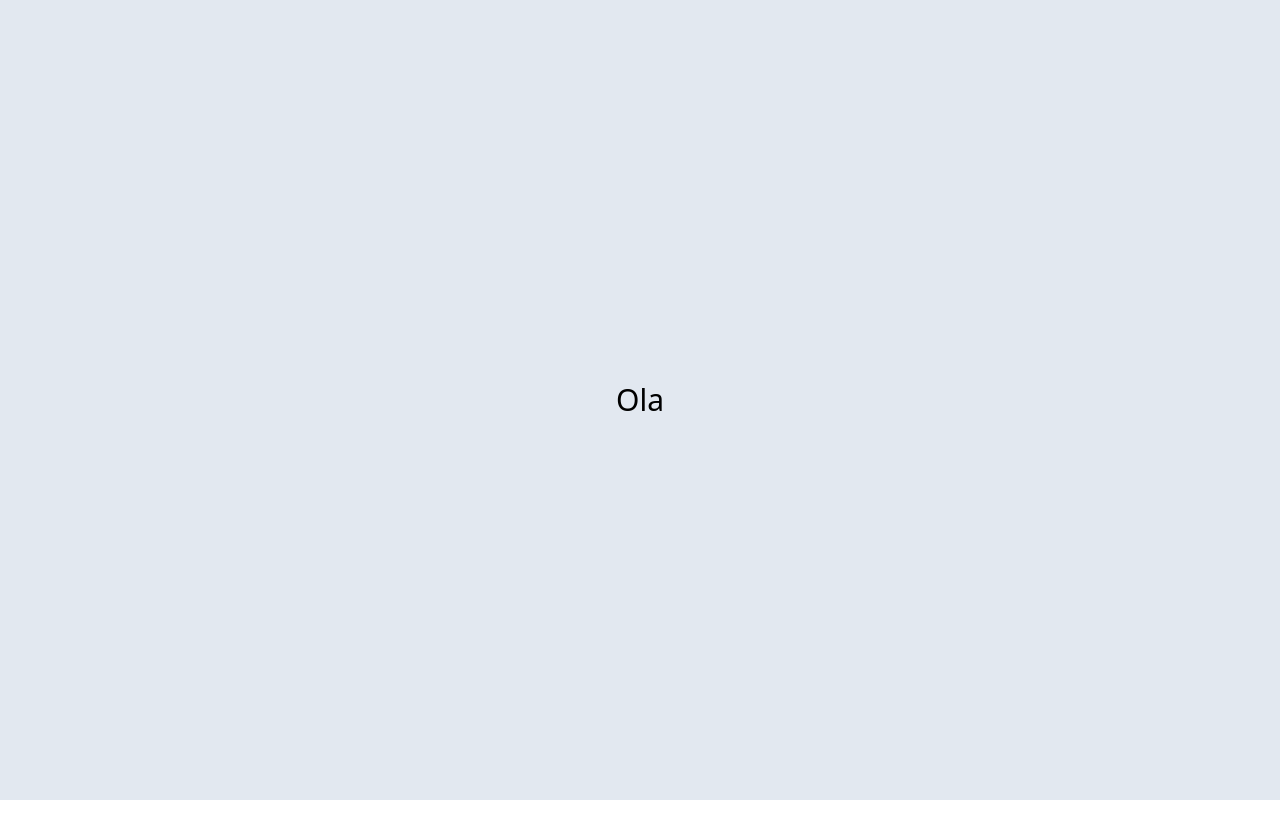
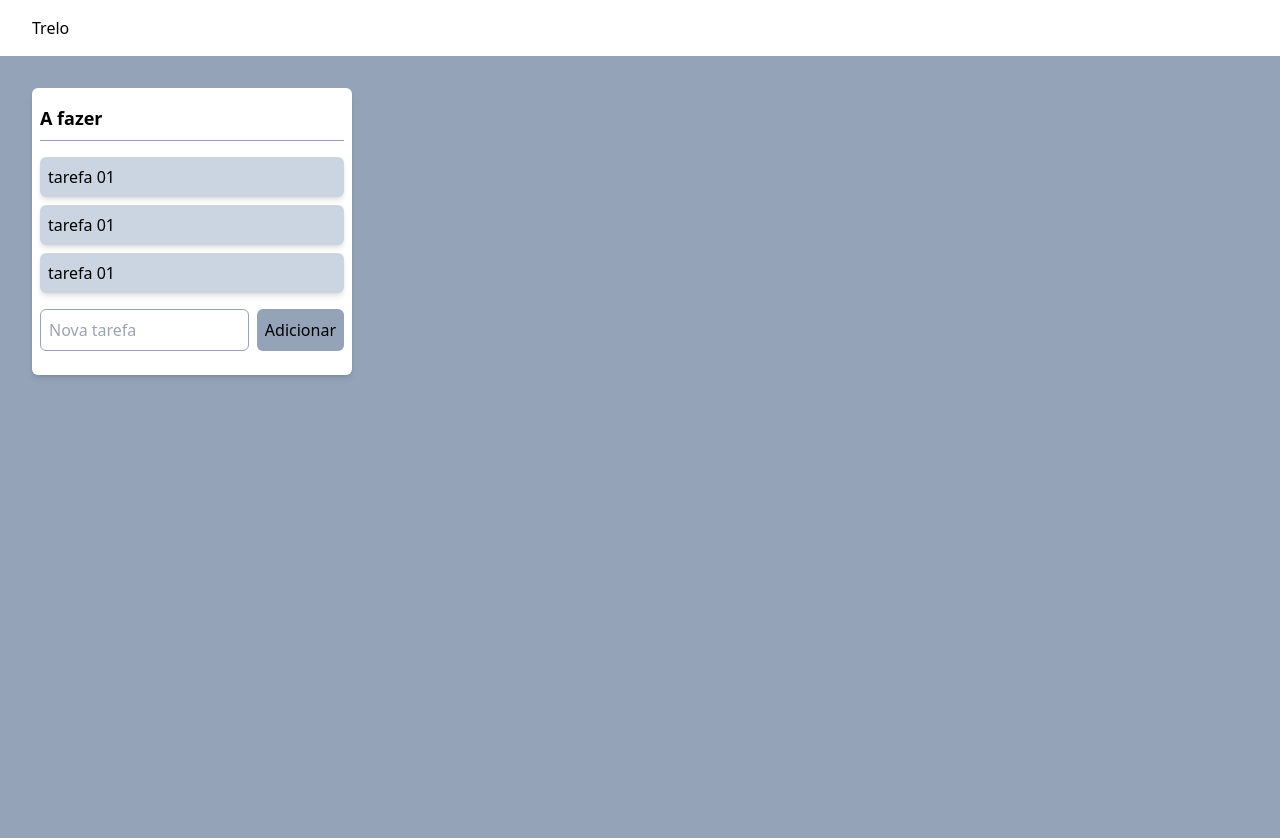
Before and after one commit to andreenakashima/trello-clone, a React (Vite) app: page / in a window 1280 px wide. Shown: the top 838 px of the page. Before the commit the page ends 800 px from the top, so only its background shows below. Built offline with nearby package versions, Linux system fonts and the light colour scheme.

Commit message:
Começando estilização

```diff
--- a/src/App.tsx
+++ b/src/App.tsx
@@ -1,7 +1,38 @@
 export function App() {
   return (
-    <div className="flex min-h-screen w-full items-center justify-center bg-slate-200 text-3xl">
-      <h1 className="">Ola</h1>
-    </div>
+    <>
+      <header className="px-8 py-4">
+        <h1>Trelo</h1>
+      </header>
+
+      <div className="min-h-screen w-full gap-4 bg-slate-400 p-8">
+        <div className="flex">
+          <div className="h-min w-80 rounded-md bg-white p-2 shadow-md">
+            <h2 className="mb-4 border-b border-slate-400 py-2 text-lg font-bold">
+              A fazer
+            </h2>
+            <ul className="mb-4">
+              <li className="mb-2 w-full rounded-md bg-slate-300 p-2 shadow-md">
+                <h3>tarefa 01</h3>
+              </li>
+              <li className="mb-2 w-full rounded-md bg-slate-300 p-2 shadow-md">
+                <h3>tarefa 01</h3>
+              </li>
+              <li className="mb-2 w-full rounded-md bg-slate-300 p-2 shadow-md">
+                <h3>tarefa 01</h3>
+              </li>
+            </ul>
+            <div className="my-4 flex gap-2">
+              <input
+                type="text"
+                className="w-full rounded-md border border-slate-400 p-2"
+                placeholder="Nova tarefa"
+              />
+              <button className="rounded-md bg-slate-400 p-2">Adicionar</button>
+            </div>
+          </div>
+        </div>
+      </div>
+    </>
   );
 }
--- a/tailwind.config.cjs
+++ b/tailwind.config.cjs
@@ -1,8 +1,6 @@
 /** @type {import('tailwindcss').Config} */
 module.exports = {
   content: ["./index.html", "./src/**/*.{js,ts,jsx,tsx}"],
-  theme: {
-    extend: {},
-  },
+  theme: {},
   plugins: [],
 };
```
